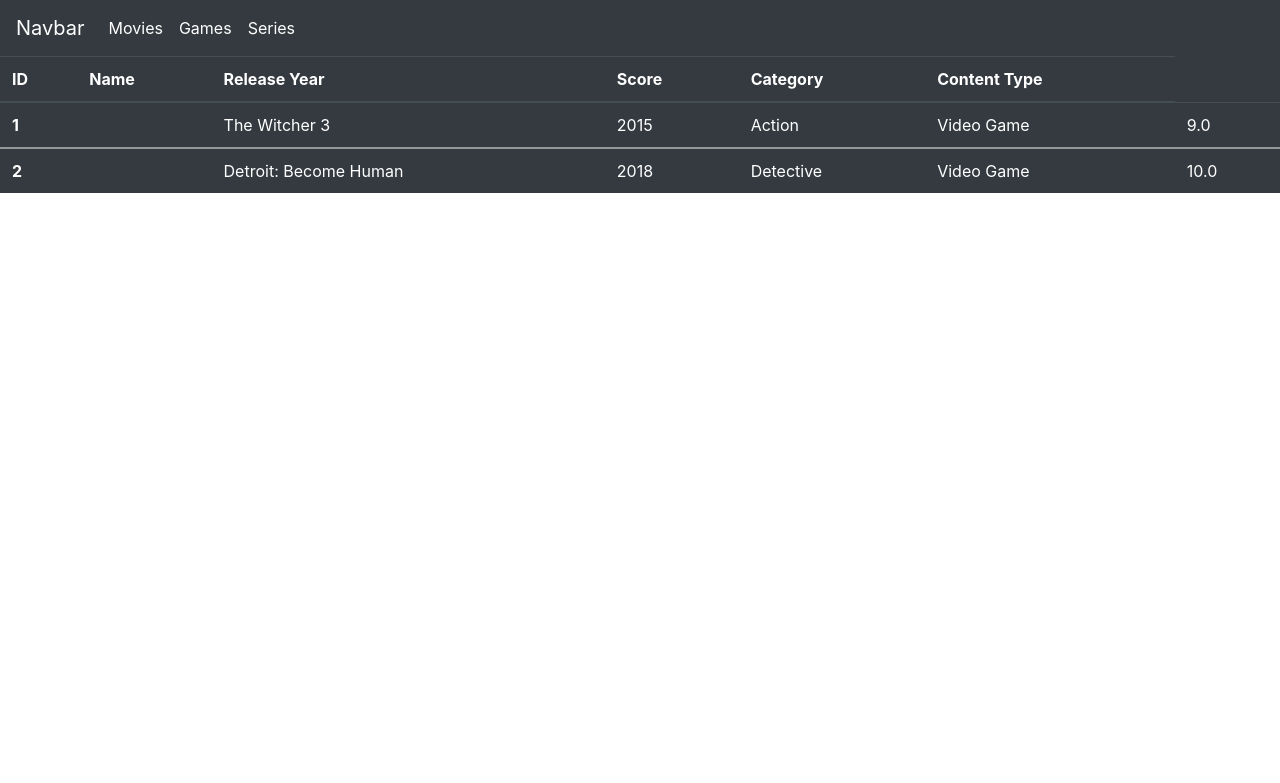
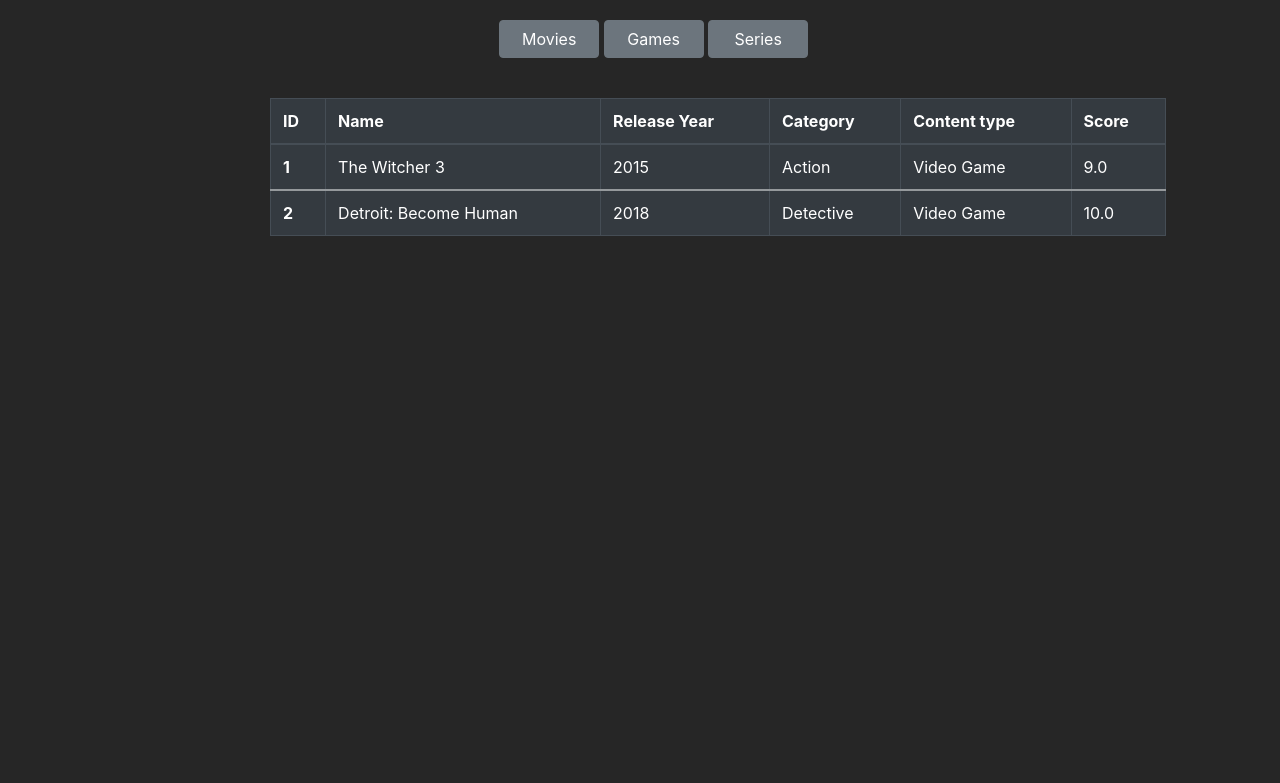
Before and after one commit to deansainer/content-scores, a Django app: page /games/ in a window 1280 px wide. Shown: the top 783 px of the page. Run offline with Django 4.2, Linux system fonts and the light colour scheme; data comes from the database, SQL or seed files in the repository; both versions use the stored data as it was before the commit.

Commit message:
added category functionality and buttons

```diff
--- a/content_scores/content_scores/settings.py
+++ b/content_scores/content_scores/settings.py
@@ -9,7 +9,7 @@ https://docs.djangoproject.com/en/4.2/topics/settings/
 For the full list of settings and their values, see
 https://docs.djangoproject.com/en/4.2/ref/settings/
 """
-
+import os
 from pathlib import Path
 
 # Build paths inside the project like this: BASE_DIR / 'subdir'.
@@ -122,6 +122,10 @@ USE_TZ = True
 
 STATIC_URL = 'static/'
 
+STATICFILES_DIRS = [
+    os.path.join(BASE_DIR, 'static')
+]
+
 # Default primary key field type
 # https://docs.djangoproject.com/en/4.2/ref/settings/#default-auto-field
 
--- a/content_scores/scores_app/templates/scores_app/games_scores.html
+++ b/content_scores/scores_app/templates/scores_app/games_scores.html
@@ -9,22 +9,22 @@
 </body>
 </html>
 {% block body %}
-<table class="table table-dark">
+<div class="my_table">
+<table class=" table-bordered table table-hover table-dark">
   <thead>
     <tr>
       <th scope="col">ID</th>
       <th scope="col">Name</th>
       <th scope="col">Release Year</th>
+      <th scope="col">Category</th>
+      <th scope="col">Content type</th>
       <th scope="col">Score</th>
-      <th scope="col">Category</th>
-      <th scope="col">Content Type</th>
     </tr>
   </thead>
     {% for content in games_list %}
   <tbody>
     <tr>
       <th scope="row">{{content.id}}</th>
-      <td></td>
       <td>{{content.name}}</td>
       <td>{{content.release_year}}</td>
       <td>{{content.category}}</td>
@@ -34,4 +34,5 @@
   {% endfor %}
   </tbody>
 </table>
+</div>
 {% endblock %}
--- a/content_scores/scores_app/templates/scores_app/home_page.html
+++ b/content_scores/scores_app/templates/scores_app/home_page.html
@@ -6,7 +6,7 @@
 </head>
 <body>
 {% block body %}
-Home page
+
 {% endblock %}
 </body>
 </html>
--- a/content_scores/scores_app/templates/scores_app/main.html
+++ b/content_scores/scores_app/templates/scores_app/main.html
@@ -1,32 +1,12 @@
+{% load static %}
 <link rel="stylesheet" href="https://cdn.jsdelivr.net/npm/bootstrap@4.3.1/dist/css/bootstrap.min.css" integrity="sha384-ggOyR0iXCbMQv3Xipma34MD+dH/1fQ784/j6cY/iJTQUOhcWr7x9JvoRxT2MZw1T" crossorigin="anonymous">
+<link rel="stylesheet" type="text/css" href="{% static 'css/main.css' %}">
 
-<nav class="navbar navbar-expand-lg navbar-dark bg-dark">
-  <a class="navbar-brand" href="{% url 'home_page' %}">Navbar</a>
-  <button class="navbar-toggler" type="button" data-toggle="collapse" data-target="#navbarSupportedContent" aria-controls="navbarSupportedContent" aria-expanded="false" aria-label="Toggle navigation">
-    <span class="navbar-toggler-icon"></span>
-  </button>
-
-  <div class="collapse navbar-collapse" id="navbarSupportedContent">
-    <ul class="navbar-nav mr-auto">
-      <li class="nav-item active">
-        <a class="nav-link" href="{% url 'movies_list' %}">Movies <span class="sr-only">(current)</span></a>
-      </li>
-      <li class="nav-item active">
-        <a class="nav-link" href="{% url 'games_list' %}">Games <span class="sr-only">(current)</span></a>
-      </li>
-        <li class="nav-item active">
-        <a class="nav-link" href="{% url 'series_list' %}">Series <span class="sr-only">(current)</span></a>
-      </li>
-        <div class="dropdown-menu" aria-labelledby="navbarDropdown">
-          <a class="dropdown-item" href="#">Action</a>
-          <a class="dropdown-item" href="#">Another action</a>
-          <div class="dropdown-divider"></div>
-          <a class="dropdown-item" href="#">Something else here</a>
-        </div>
-      </li>
-    </ul>
-  </div>
-</nav>
+<div class="category_buttons">
+<button type="button" style="width: 100px" class="btn btn-secondary"  onclick="window.location.href = '{% url 'movies_list' %}'">Movies</button>
+<button type="button" style="width: 100px" class="btn btn-secondary"  onclick="window.location.href = '{% url 'games_list' %}'">Games</button>
+<button type="button" style="width: 100px" class="btn btn-secondary"  onclick="window.location.href = '{% url 'series_list' %}'">Series</button>
+</div>
 {% block body %}
 
 {% endblock %}
--- a/content_scores/scores_app/views.py
+++ b/content_scores/scores_app/views.py
@@ -6,16 +6,16 @@ def home_page(request):
     context = {}
     return render(request, 'scores_app/home_page.html', context)
 def movies_scores(request):
-    movies_list = Content.objects.all().filter(content_type=2)
+    movies_list = Content.objects.filter(content_type=2)
     context = {'movies_list': movies_list}
     return render(request, 'scores_app/movies_scores.html', context)
 
 def series_scores(request):
-    series_list = Content.objects.all().filter(content_type=3)
+    series_list = Content.objects.filter(content_type=3)
     context = {'series_list': series_list}
     return render(request, 'scores_app/series_scores.html', context)
 
 def games_scores(request):
-    games_list = Content.objects.all().filter(content_type=1)
+    games_list = Content.objects.filter(content_type=1)
     context = {'games_list': games_list}
     return render(request, 'scores_app/games_scores.html', context)
--- /dev/null
+++ b/content_scores/static/css/main.css
@@ -0,0 +1,12 @@
+body{
+    background-color: #262626;
+}
+.my_table{
+    width: 70%;
+    margin-left: 270px;
+    margin-top: 40px;
+}
+.category_buttons{
+    margin-left: 39%;
+    margin-top: 20px;
+}
```
Also changed, not shown: content_scores/scores_app/templates/scores_app/movies_scores.html (+6 -4 lines), content_scores/scores_app/templates/scores_app/series_scores.html (+6 -4 lines), content_scores/db.sqlite3 (deleted).
